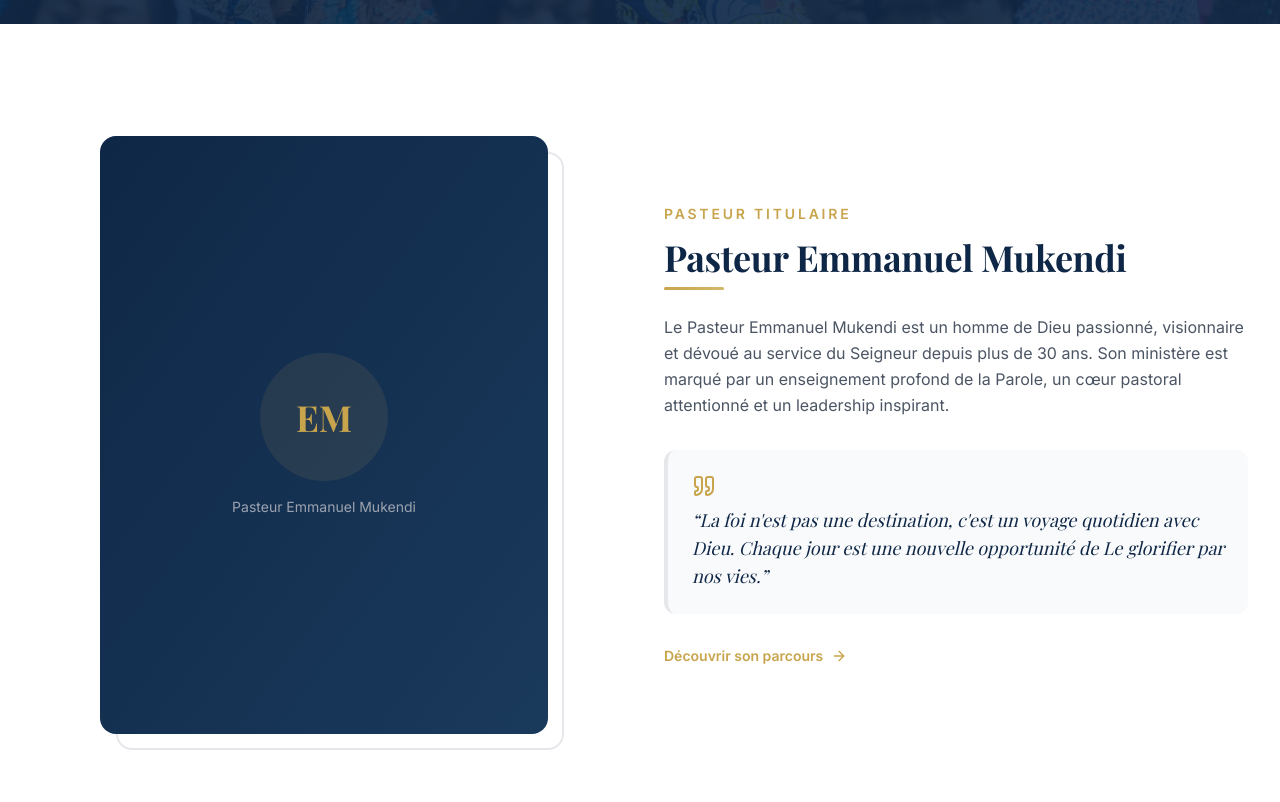
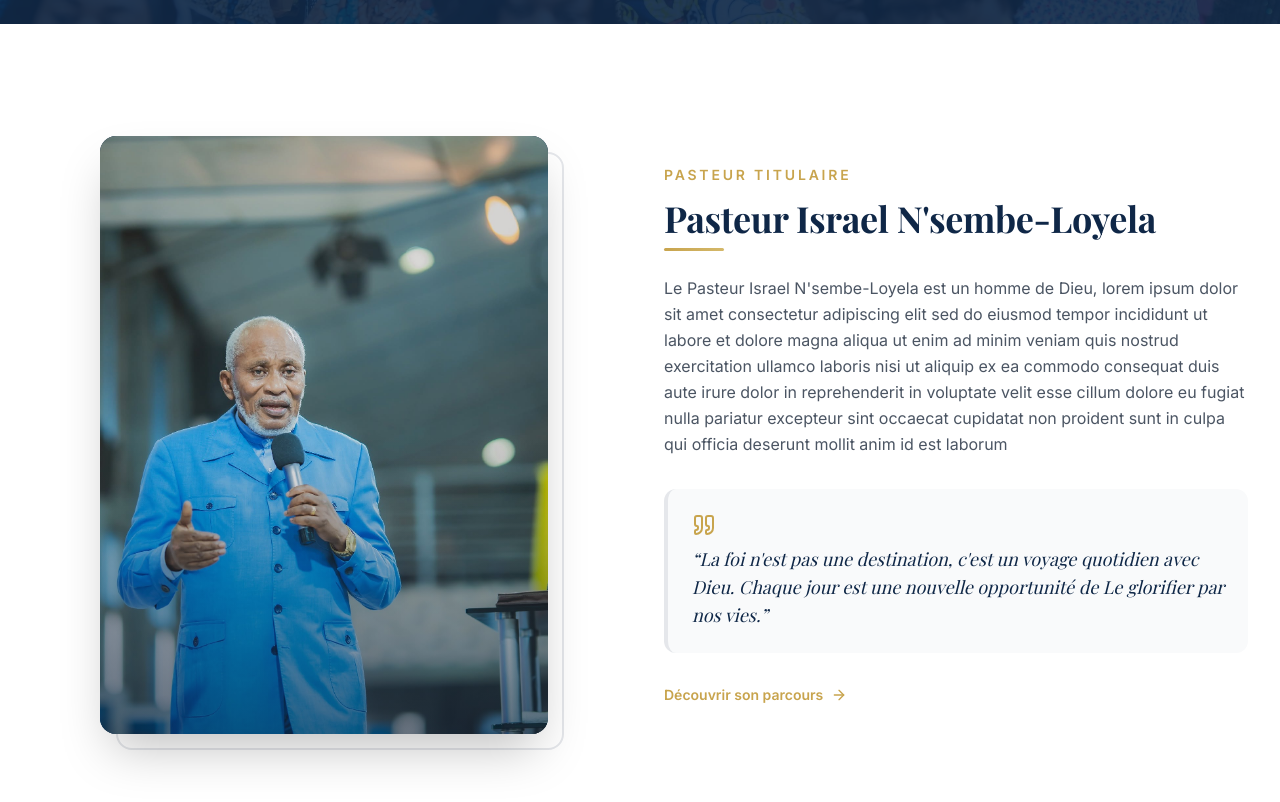
Before and after one commit to kalala22/archedelalliance, a Next.js app: page / in a window 1280 px wide. Shown: the part 3060-3862 px from the top of the page. Built offline with nearby package versions, Linux system fonts and the light colour scheme.

Commit message:
feat: update pastor profile information and replace placeholder with new photograph component

```diff
--- a/src/components/home/pastor-preview.tsx
+++ b/src/components/home/pastor-preview.tsx
@@ -5,27 +5,30 @@ import { motion } from "framer-motion";
 import { Quote, ArrowRight } from "lucide-react";
 import { fadeInLeft, fadeInRight, defaultViewport } from "@/lib/animations";
 import { pastor } from "@/data/pastor";
+import Image from "next/image";
 
 export function PastorPreview() {
   return (
     <section className="py-20 md:py-28">
       <div className="container-church">
         <div className="grid items-center gap-12 lg:grid-cols-2">
-          {/* Pastor image placeholder */}
+          {/* Pastor image */}
           <motion.div initial="hidden" whileInView="visible" viewport={defaultViewport} variants={fadeInLeft}>
-            <div className="relative mx-auto max-w-md">
-              <div className="aspect-[3/4] overflow-hidden rounded-2xl bg-gradient-to-br from-[var(--color-navy)] to-[var(--color-navy-light)]">
-                <div className="flex h-full items-center justify-center">
-                  <div className="text-center">
-                    <div className="mx-auto mb-4 h-32 w-32 rounded-full bg-[var(--color-gold)]/10 flex items-center justify-center">
-                      <span className="font-heading text-4xl font-bold text-[var(--color-gold)]">EM</span>
-                    </div>
-                    <p className="text-sm text-gray-400">Pasteur Emmanuel Mukendi</p>
-                  </div>
-                </div>
+            <div className="group relative mx-auto max-w-md">
+              <div className="relative aspect-[3/4] overflow-hidden rounded-2xl bg-[var(--color-navy)] shadow-2xl shadow-[var(--color-navy)]/20">
+                <Image
+                  src="/images/pastorisrael.jpg"
+                  alt="Pasteur Israel N'sembe-Loyela"
+                  fill
+                  sizes="(max-width: 768px) 100vw, 450px"
+                  className="object-cover object-top transition-transform duration-700 group-hover:scale-105"
+                />
+                {/* Subtle bottom shadow overlay for depth */}
+                <div className="absolute inset-0 bg-gradient-to-t from-[var(--color-navy-dark)]/50 via-transparent to-transparent" />
               </div>
-              {/* Decorative frame */}
-              <div className="absolute -bottom-4 -right-4 -z-10 h-full w-full rounded-2xl border-2 border-[var(--color-gold)]/20" />
+              {/* Decorative gold frame */}
+              <div className="absolute -bottom-4 -right-4 -z-10 h-full w-full rounded-2xl border-2 border-[var(--color-gold)]/35 transition-transform duration-500 group-hover:translate-x-1 group-hover:translate-y-1" />
+
             </div>
           </motion.div>
 
--- a/src/data/pastor.ts
+++ b/src/data/pastor.ts
@@ -1,17 +1,11 @@
 import type { Pastor } from "@/types";
 
 export const pastor: Pastor = {
-  id: "pasteur-mukendi",
-  name: "Pasteur Emmanuel Mukendi",
+  id: "pasteur-israel",
+  name: "Pasteur Israel N'sembe-Loyela",
   title: "Pasteur Titulaire & Fondateur",
-  bio: "Le Pasteur Emmanuel Mukendi est un homme de Dieu passionné, visionnaire et dévoué au service du Seigneur depuis plus de 30 ans. Son ministère est marqué par un enseignement profond de la Parole, un cœur pastoral attentionné et un leadership inspirant.",
-  fullBio: `Né à Kinshasa en 1965, Emmanuel Mukendi a reçu l'appel de Dieu dès son adolescence. Après des études en théologie à l'Institut Supérieur de Théologie de Kinshasa et un parcours de formation pastorale en Afrique du Sud, il a fondé le Centre Évangélique Arche de l'Alliance en 1998 avec une poignée de fidèles.
-
-Son ministère est caractérisé par un enseignement puissant et accessible de la Parole de Dieu, une passion pour la formation de disciples et un engagement profond envers la communauté. Sous sa direction, l'église est passée de 12 membres à plus de 2 500 fidèles.
-
-Le Pasteur Mukendi est également auteur de plusieurs ouvrages sur la vie chrétienne et intervient régulièrement dans des conférences internationales. Marié à Maman Grâce Mukendi depuis 1990, il est père de quatre enfants et grand-père de deux petits-enfants.
-
-Sa vision est claire : « Chaque membre de l'Arche de l'Alliance doit être un ambassadeur du Christ dans sa sphère d'influence, portant la lumière de l'Évangile dans l'obscurité de ce monde. »`,
+  bio: "Le Pasteur Israel N'sembe-Loyela est un homme de Dieu, lorem ipsum dolor sit amet consectetur adipiscing elit sed do eiusmod tempor incididunt ut labore et dolore magna aliqua ut enim ad minim veniam quis nostrud exercitation ullamco laboris nisi ut aliquip ex ea commodo consequat duis aute irure dolor in reprehenderit in voluptate velit esse cillum dolore eu fugiat nulla pariatur excepteur sint occaecat cupidatat non proident sunt in culpa qui officia deserunt mollit anim id est laborum",
+  fullBio: `lorem ipsum dolor sit amet consectetur adipiscing elit sed do eiusmod tempor incididunt ut labore et dolore magna aliqua ut enim ad minim veniam quis nostrud exercitation ullamco laboris nisi ut aliquip ex ea commodo consequat duis aute irure dolor in reprehenderit in voluptate velit esse cillum dolore eu fugiat nulla pariatur excepteur sint occaecat cupidatat non proident sunt in culpa qui officia deserunt mollit anim id est laborum lorem ipsum dolor sit amet consectetur adipiscing elit sed do eiusmod tempor incididunt ut labore et dolore magna aliqua ut enim ad minim veniam quis nostrud exercitation ullamco laboris nisi ut aliquip ex ea commodo consequat duis aute irure dolor in reprehenderit in voluptate velit esse cillum dolore eu fugiat nulla pariatur excepteur sint occaecat cupidatat non proident sunt in culpa qui officia deserunt mollit anim id est laborum`,
   quote:
     "La foi n'est pas une destination, c'est un voyage quotidien avec Dieu. Chaque jour est une nouvelle opportunité de Le glorifier par nos vies.",
   vision:
```
Also changed, not shown: public/images/pastorisrael.jpg (added).
